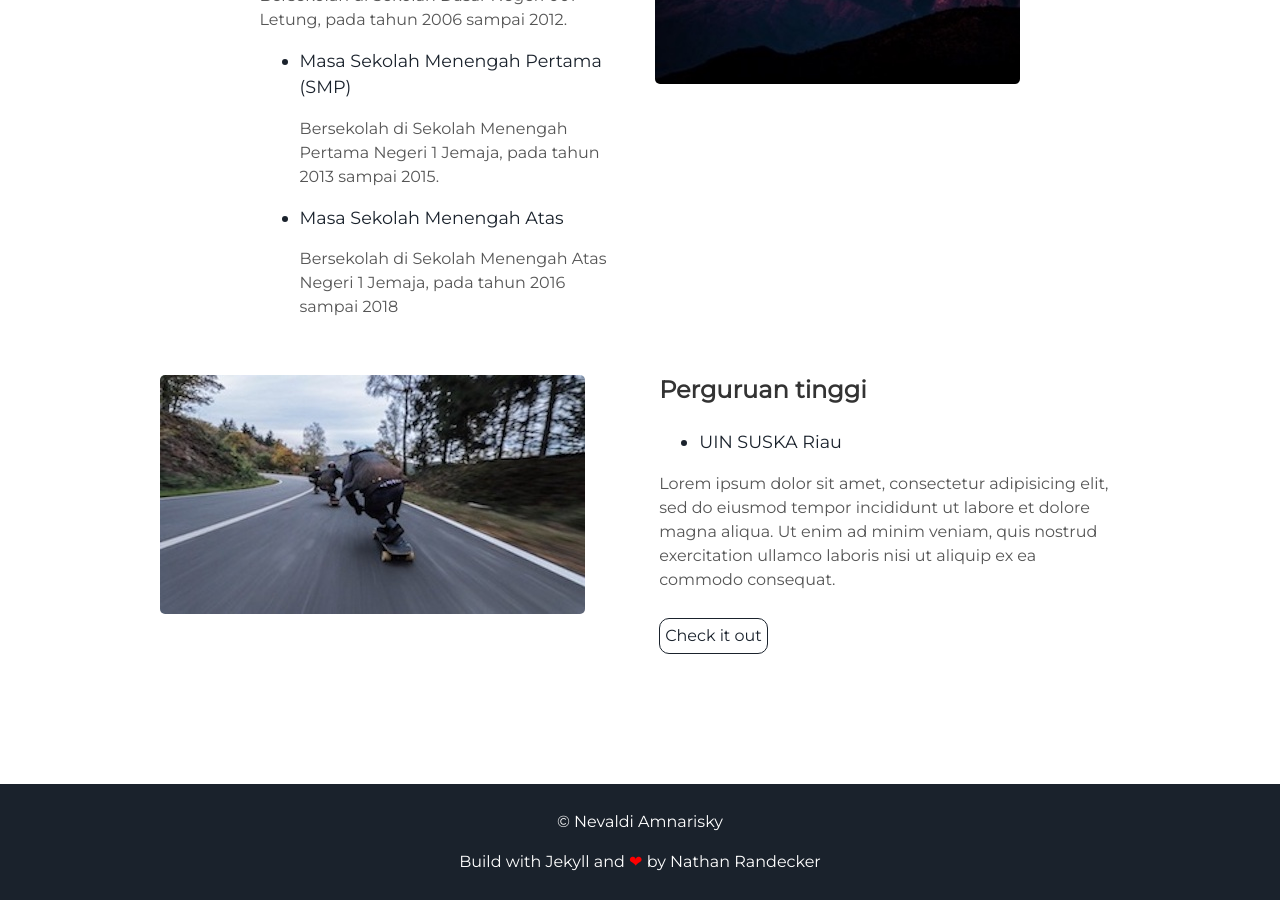
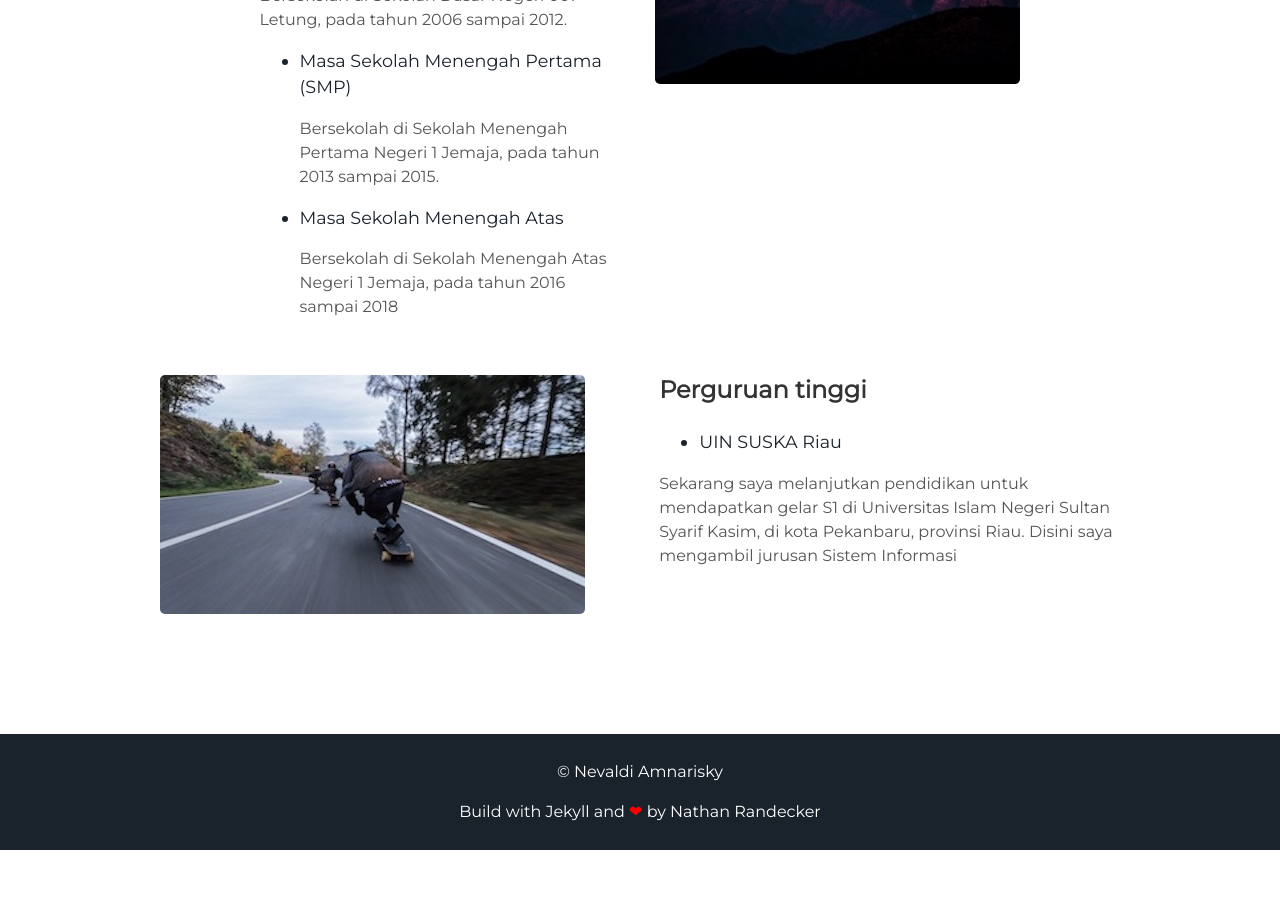
Before and after one commit to nevaldi/nevaldi.github.io, a Jekyll site: the page built from index.html, in a window 1280 px wide and 900 px high, scrolled down 1859 px. Built offline with Jekyll 4.4.1, drawn with Linux system fonts in a browser that asks for light colours; after the commit the page ends 2709 px from its top, so only the background shows below that.

Commit message:
Update projects.html

```diff
--- a/_includes/projects.html
+++ b/_includes/projects.html
@@ -31,7 +31,8 @@
     <ul>
       <li> UIN SUSKA Riau</li>
     </ul>
-    <p>Lorem ipsum dolor sit amet, consectetur adipisicing elit, sed do eiusmod tempor incididunt ut labore et dolore magna aliqua. Ut enim ad minim veniam, quis nostrud exercitation ullamco laboris nisi ut aliquip ex ea commodo consequat.</p>
-    <a class="project-link" href="#">Check it out</a>
+    <p>Sekarang saya melanjutkan pendidikan untuk mendapatkan gelar S1 di Universitas Islam Negeri Sultan Syarif Kasim, di kota Pekanbaru, provinsi Riau. Disini saya
+    mengambil jurusan Sistem Informasi</p>
+
   </div>
 </div>
```
